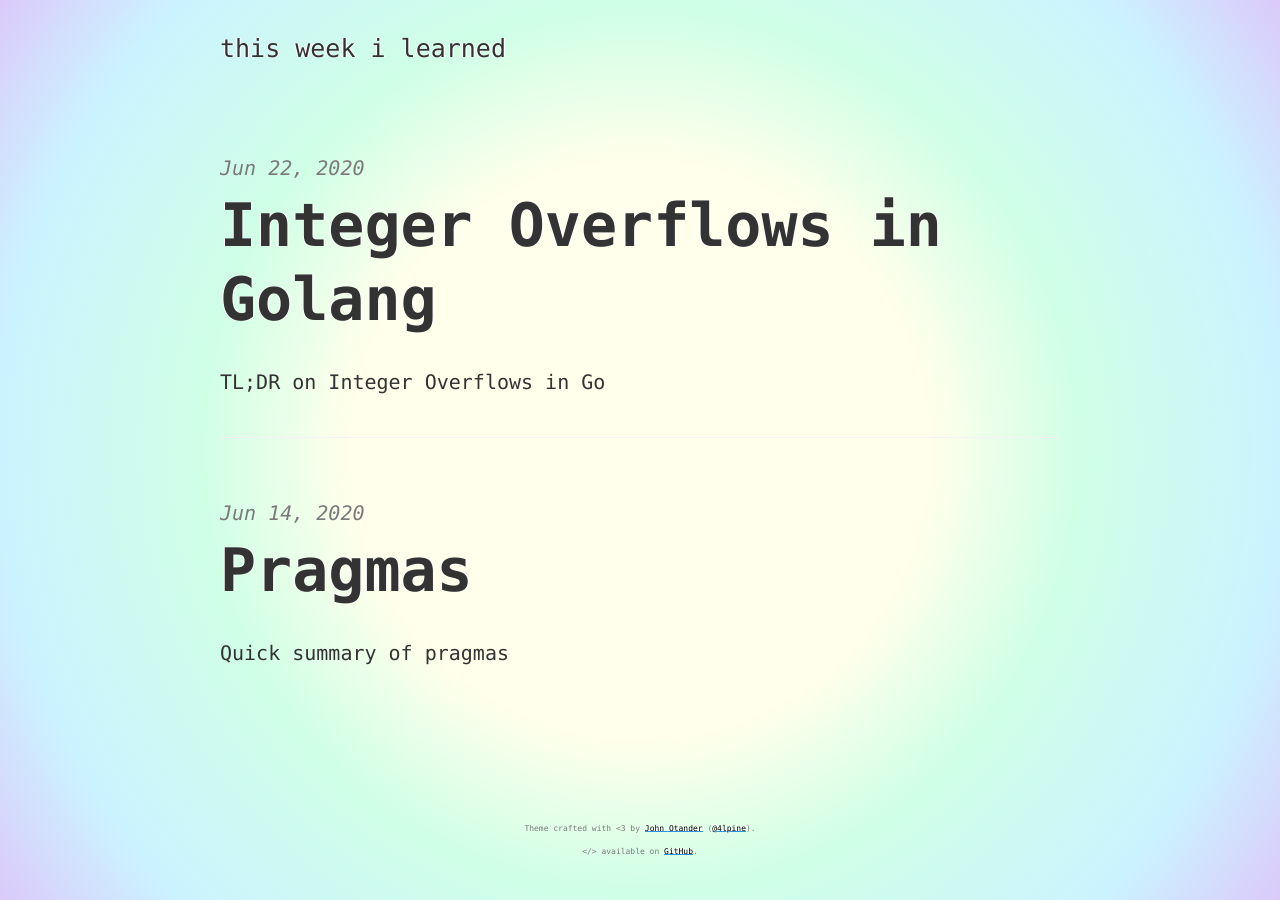
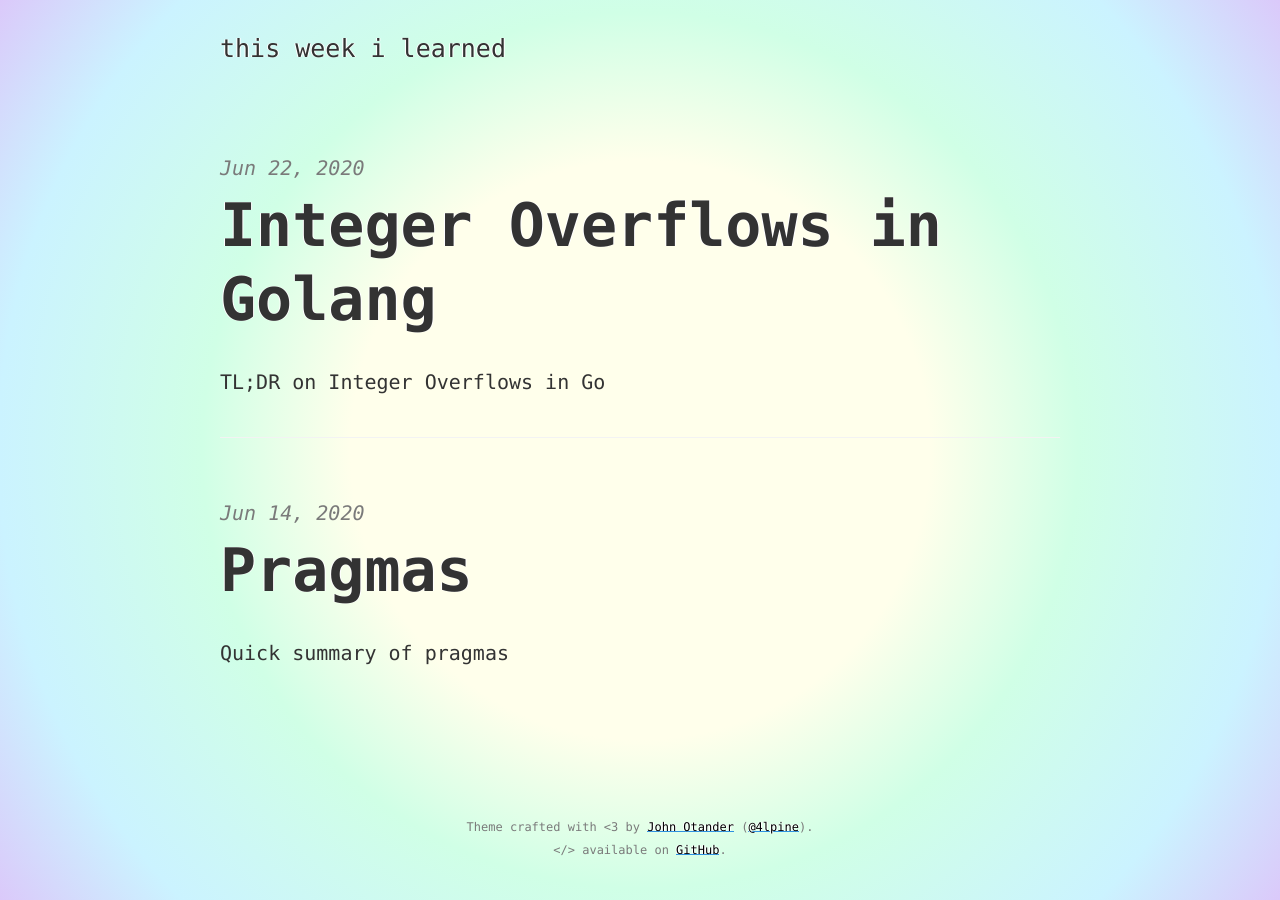
Before and after one commit to renaynay/TWIL, a Jekyll site: the page built from index.html, in a window 1280 px wide. Built offline with Jekyll 4.4.1, drawn with Linux system fonts in a browser that asks for light colours; the list of posts is cut into pages by our own code.

Commit message:
bigger small font

```diff
--- a/_sass/_typography.scss
+++ b/_sass/_typography.scss
@@ -14,7 +14,7 @@ p {
 
 small,
 .small {
-  font-size: 0.40rem;
+  font-size: 0.6rem;
 }
 
 sup {
```
